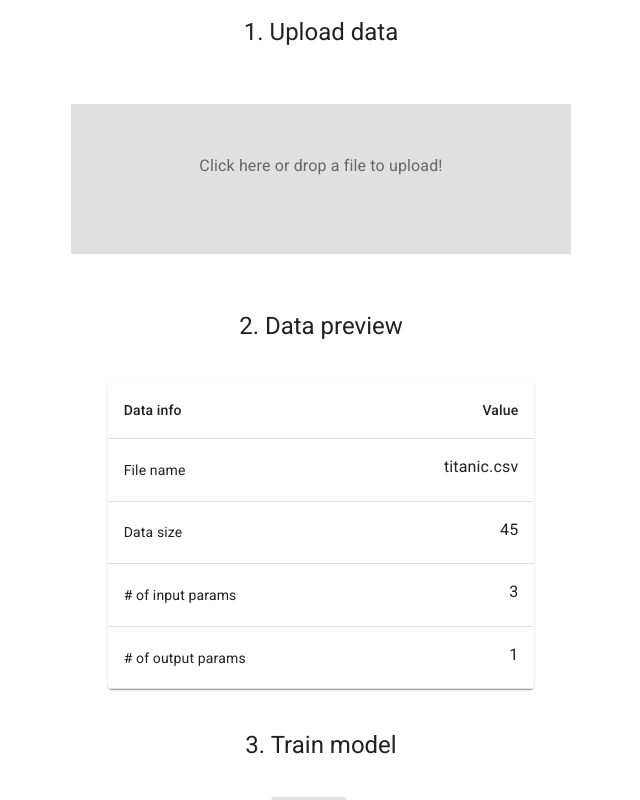
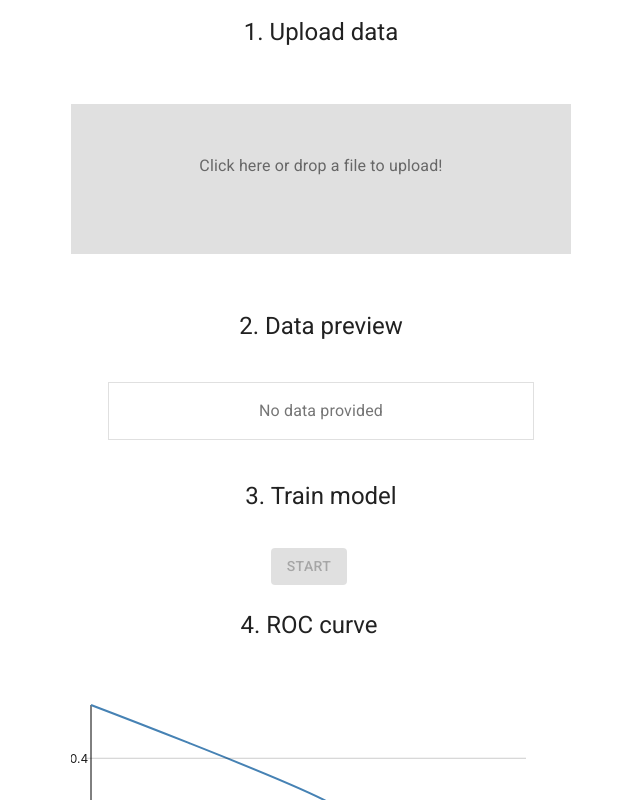
Before and after one commit to OrkhanHuseynli/titanic_ui_ts, a React (Create React App) app: page / in a window 1280 px wide. Shown: the top 800 px of the page, without its empty margins (319-959 px from the left). Built offline with nearby package versions, Linux system fonts and the light colour scheme.

Commit message:
no data provided datatable

```diff
--- a/src/App.tsx
+++ b/src/App.tsx
@@ -9,6 +9,12 @@ import logo from './logo.svg';
 import './App.css';
 import MainContainer from "./core/MainContainer";
 
+const dropzoneStyle = {
+    width  : "100%",
+    height : "20%",
+    border : "1px solid #e0e0e0"
+};
+
 const useStyles = makeStyles((theme: Theme) =>
     createStyles({
         root: {
@@ -18,6 +24,12 @@ const useStyles = makeStyles((theme: Theme) =>
             padding: theme.spacing(2),
             textAlign: 'center',
             color: theme.palette.text.primary,
+        },
+        dataPreview: {
+            padding: theme.spacing(2),
+            textAlign: 'center',
+            color: theme.palette.text.primary,
+            border : "1px solid #e0e0e0"
         },
         button: {
             margin: theme.spacing(1),
--- a/src/core/MainContainer.tsx
+++ b/src/core/MainContainer.tsx
@@ -22,23 +22,37 @@ const mockData = [
 
 type MainContainerState = {
     uploadStatus: boolean;
+    uploadInfo: UploadInfo;
+}
+type UploadInfo = {
+    fileName: string
+    dataSize: string
+    inputParamsCount: string
+    outputParamsCount: string
 }
 
 export default class MainContainer extends Component<{classes: any}, MainContainerState> {
     constructor(props: any) {
         super(props);
         this.state = {
-            uploadStatus: false
+            uploadStatus: false,
+            uploadInfo: {fileName: "", dataSize: "", inputParamsCount: "", outputParamsCount: ""}
         };
         this.getUploadStatus = this.getUploadStatus.bind(this);
     }
 
 
     getUploadStatus = (status: boolean):void => {
-        console.log("Upload status before " + this.state.uploadStatus)
+        console.debug("Upload status: " + this.state.uploadStatus)
         this.setState({uploadStatus: status})
-        console.log("Upload status changed " + this.state.uploadStatus)
     };
+
+    displayDataPreviewSection = (): JSX.Element => {
+            if (this.state.uploadStatus){
+                return <DataTable/>
+            }
+        return <div className={this.props.classes.dataPreview}><Typography color={"textSecondary"}>No data provided</Typography></div>
+        };
 
 
     render() {
@@ -60,7 +74,7 @@ export default class MainContainer extends Component<{classes: any}, MainContain
                     </Grid>
                     <Grid item xs={12} container  direction="row" justify="center" alignItems="center">
                         <Grid item xs={4}>
-                            <DataTable/>
+                            {this.displayDataPreviewSection()}
                         </Grid>
                     </Grid>
                     <Grid item xs={12}>
--- a/src/core/file_upload/DropZone.tsx
+++ b/src/core/file_upload/DropZone.tsx
@@ -2,13 +2,6 @@ import React, {Component, useCallback} from 'react';
 import  Dropzone,  {DropEvent} from 'react-dropzone';
 import RestClient from "../utils/RestClient";
 import {Icon, Typography} from '@material-ui/core';
-import { AttachFile } from '@material-ui/icons';
-
-const dropzoneStyle = {
-    width  : "100%",
-    height : "20%",
-    border : "1px solid black"
-};
 
 type DropZoneState = {
     dropAreaMessage: any
--- a/src/core/table/DataTable.tsx
+++ b/src/core/table/DataTable.tsx
@@ -29,7 +29,7 @@ const mockRows = [
     createData('# of output params', "1"),
 ];
 
-export default function DataTable() {
+const DataTable:React.FC = () => {
     const classes = useStyles();
 
     return (
@@ -55,3 +55,5 @@ export default function DataTable() {
         </Paper>
     );
 }
+
+export default DataTable;
```
